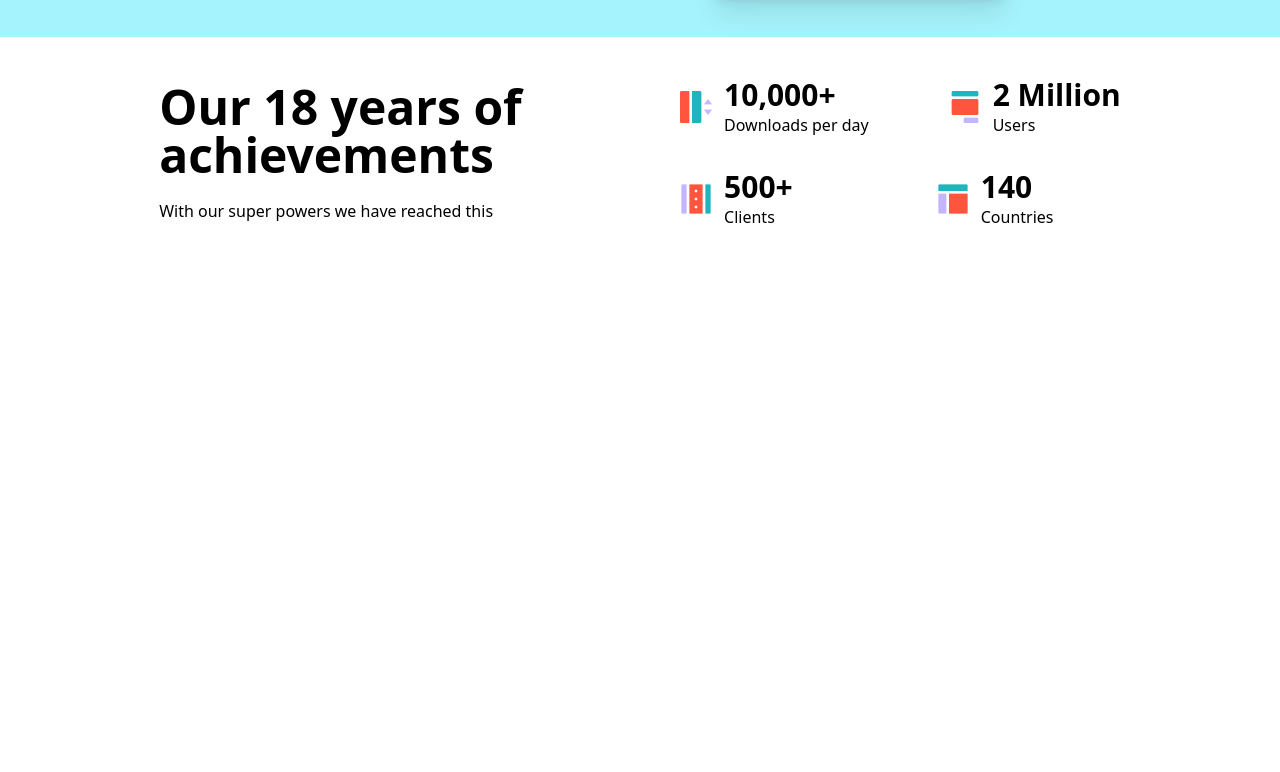
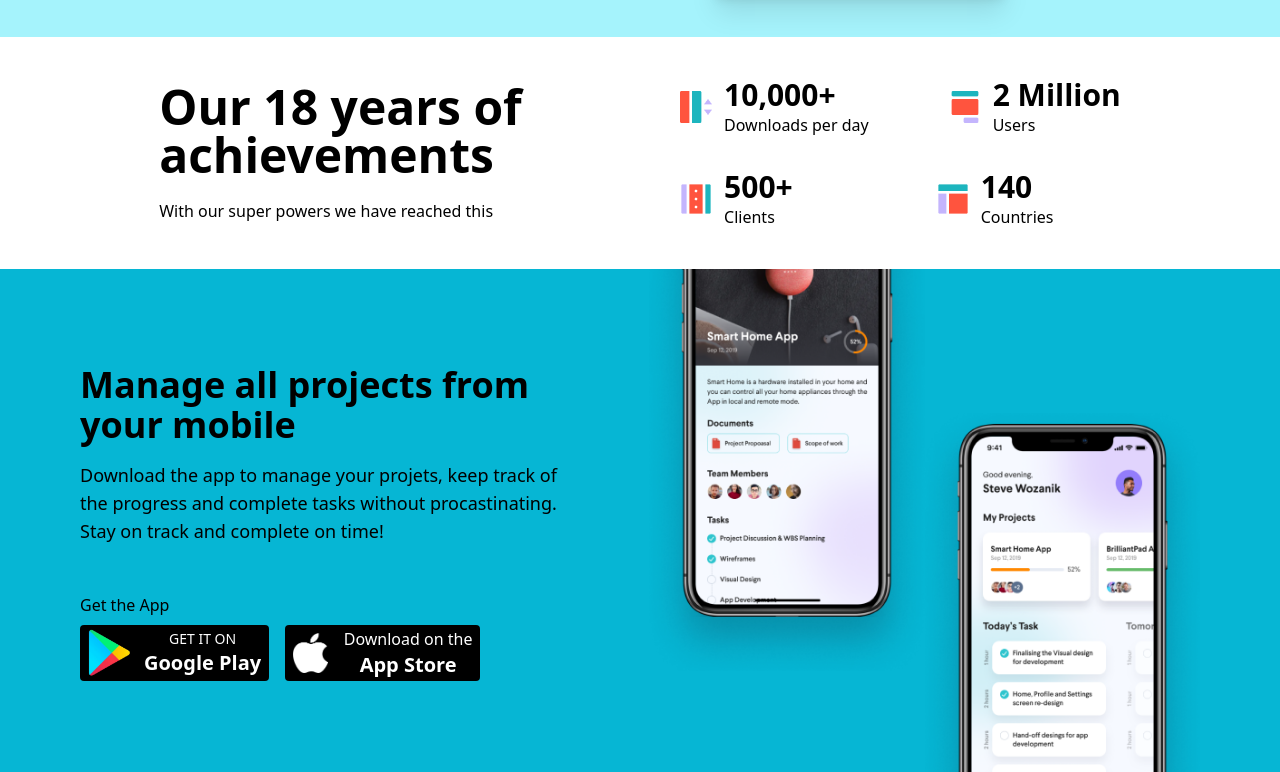
Before and after one commit to cruz-welandi/mamyz, a plain HTML site: page index.html in a window 1280 px wide. Shown: the part 2343-3115 px from the top of the page. Before the commit the page ends 2612 px from the top, so only its background shows below. Drawn offline with Linux system fonts and the light colour scheme.

Commit message:
ajout  de section en servion desktop

```diff
--- a/index.html
+++ b/index.html
@@ -370,5 +370,64 @@
                 </div>
             </div>
         </div>
+
+        <!-----EASY INTOEGRATIONS-->
+        <div class="hidden">
+            <div>
+                <h1>
+                    Easy integrations with 170+ tools
+                </h1>
+                <p>
+                    Connect landify with your favourite tools that you use daily and keep things on track.
+                </p>
+            </div>
+            <div class="h-32 w-32 bg-black" style="border-radius: 0px 0px 10% 80%;">
+
+            </div>
+        </div>
+
+        <!---Section Manage all-->
+        <div class="bg-cyan-500 xl:flex xl:px-20 xl:flex-row xl:gap-x-20">
+            <div class="xl:mt-24 xl:flex xl:flex-col xl:gap-y-12 xl:w-[540px]">
+               <div class="xl:flex xl:flex-col xl:gap-y-4">
+                    <h1 class="text-4xl font-bold">
+                        Manage all projects from <br class="hidden xl:block"> your mobile
+                    </h1>
+                    <p class="xl:text-lg">
+                        Download the app to manage your projets, keep track of the progress and complete tasks without procastinating. Stay on track and complete on time!
+                    </p>
+               </div>
+               <div class="flex flex-col gap-y-2">
+                    <h1>
+                        Get the App
+                    </h1>
+                    <div class="flex flex-row gap-x-4">
+                        <button class="bg-black flex rounded gap-x-2 items-center pr-2">
+                            <img src="assets/Google-Play.webp" alt="logo google-play" class="h-14">
+                            <div class="flex flex-col  text-white">
+                                <h1 class="text-sm">GET IT ON</h1>
+                                <h2 class="font-bold text-xl">Google Play</h2>
+                            </div>
+                        </button>
+                        <button class="bg-black flex rounded gap-x-2 items-center pr-2">
+                            <img src="assets/logo-apple.png" alt="logo appel" class="h-10 px-2">
+                            <div class="text-white">
+                                <h1>Download on the</h1>
+                                <h2 class="font-bold text-xl">App Store</h2>
+                            </div>
+                        </button>
+                    </div>
+               </div>
+            </div>
+
+            <div class="xl:flex xl:flex-row">
+                <div>
+                    <img src="assets/Phone Mockup 1.png" alt="">
+                </div>
+                <div class="xl:flex xl:flex-col xl:items-end xl:justify-end xl:mt-36">
+                    <img src="assets/Phone Mockup 2.png" alt="">
+                </div>
+            </div>
+        </div>
     </body>
 </html>
```
